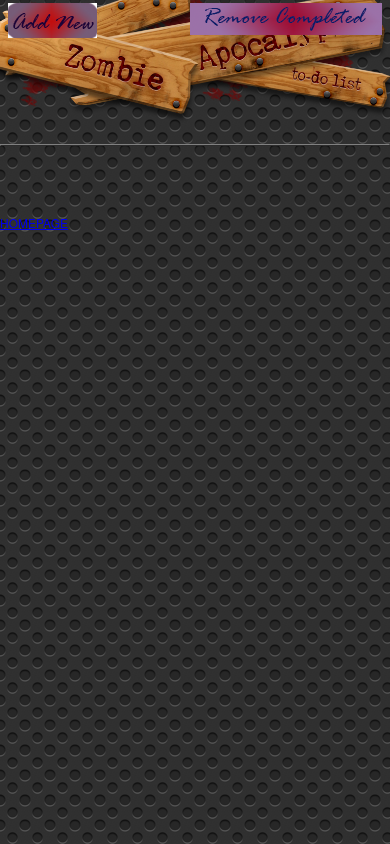
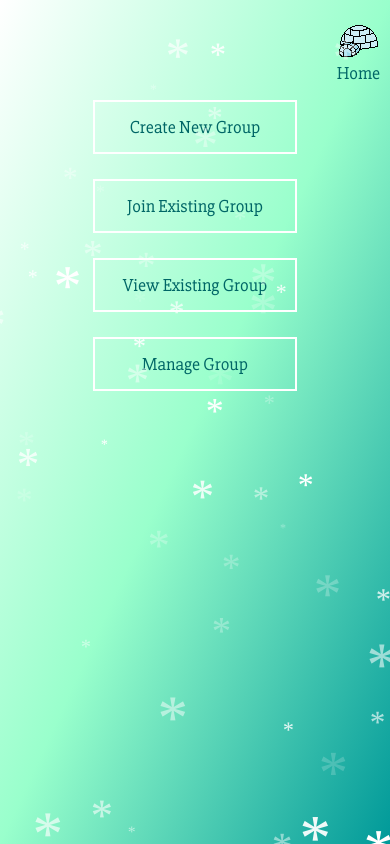
Before and after one commit to Eleng555/PhoneGapTest, a plain HTML site: page www/index.html in a window 390 px wide. Drawn offline with Linux system fonts and the light colour scheme; some packages are replaced by stand-ins of ours.

Commit message:
add igloo to create page

```diff
--- a/www/css/pages.css
+++ b/www/css/pages.css
@@ -41,13 +41,13 @@ html {
 
 #createNew{
 	position: relative;
-	margin-top: 50px;
+	margin-top: 100px;
 }
 
 #igloo{
 	position: fixed;
 	right: 10px;
-	top: 10px;
+	top: 25px;
 }
 
 a{
--- a/www/index.html
+++ b/www/index.html
@@ -1,23 +1,27 @@
 <!DOCTYPE html>
 <html>
     <head>
-        <title>Zombie Apocalypse To-Do List</title>
-        <link rel="stylesheet" type="text/css" href="css/index.css"/>
+        <title>Groups</title>
+		<link rel="stylesheet" type="text/css" href="css/pages.css"/>
+		<link rel="stylesheet" type="text/css" href="css/fallingsnow.css"/>
 		<script type="text/javascript" src="cordova.js"></script>
         <script type="text/javascript" src="js/index.js"></script>
-
     </head>
 
-   <body onload="loadToDoList()">
-	   	<img src="img/header.png" width="100%" />
-        <button type="button" class="addToDo" onclick="createNewToDo()"/><img src="img/addbuttonNew.png" /></button>
-        <button type="button" class="removeTasks" onclick="removeCompletedTasks()"/><img src="img/removeButton.png" /></button>
-        <br/><br/>
-        <table id="dataTable" width="100%" border="1">
-        </table>
-		<br/><br/><br/><br/>
-        <div><a href="homepage.html">Homepage</a></div>
-    </body>
+   <body>
+	   <div id="snowflakeContainer">
+		   <p class="snowflake">*</p>
+	   </div>
+	   <div id="igloo"><center><a href="index.html"><img src="img/pixelgoo.png" /><br/>Home</a></center></div> <!-- change to homepage.html later -->
+	   <div id="container">
+		   <div id="createNew"><a href="create.html">Create New Group</a></div>
+		   <div id="joinExisting"><a href="joincode.html">Join Existing Group</a></div>
+		   <div id="viewExisting"><a href="viewcode.html">View Existing Group</a></div>
+		   <div id="manageGroup"><a href="manage.html">Manage Group</a></div>
+	   </div>
+
+		<script type="text/javascript" src="js/fallingsnow.js"></script>
+   </body>
 
 
 </html>
```
Also changed, not shown: www/create.html (+1 -0 lines), www/homepage.html (deleted, +0 -27 lines).
